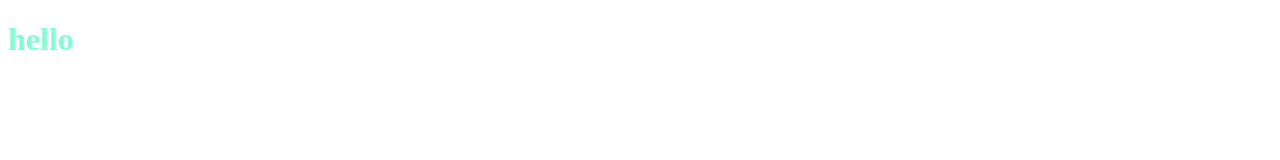
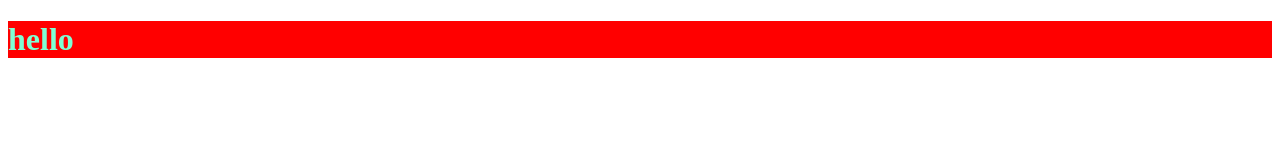
Before and after one commit to FlorineJacquard/Js-learning, a plain HTML site: page index.html in a window 1280 px wide. Drawn offline with Linux system fonts and the light colour scheme.

Commit message:
changement couleur

```diff
--- a/index.html
+++ b/index.html
@@ -7,7 +7,7 @@
     <link rel="stylesheet" href="style.css">
 </head>
 <body>
-    <h1>
+    <h1 id="titre">
         hello
     </h1>
     <script src="index.js"></script>
--- a/index.js
+++ b/index.js
@@ -5,3 +5,8 @@ function multiplication (a,b){
 
 let calcul = multiplication (6,7)
 console.log(calcul)
+
+function changercouleur() {
+    document.getElementById("titre").style.backgroundColor="red";
+  }
+changercouleur()
```
